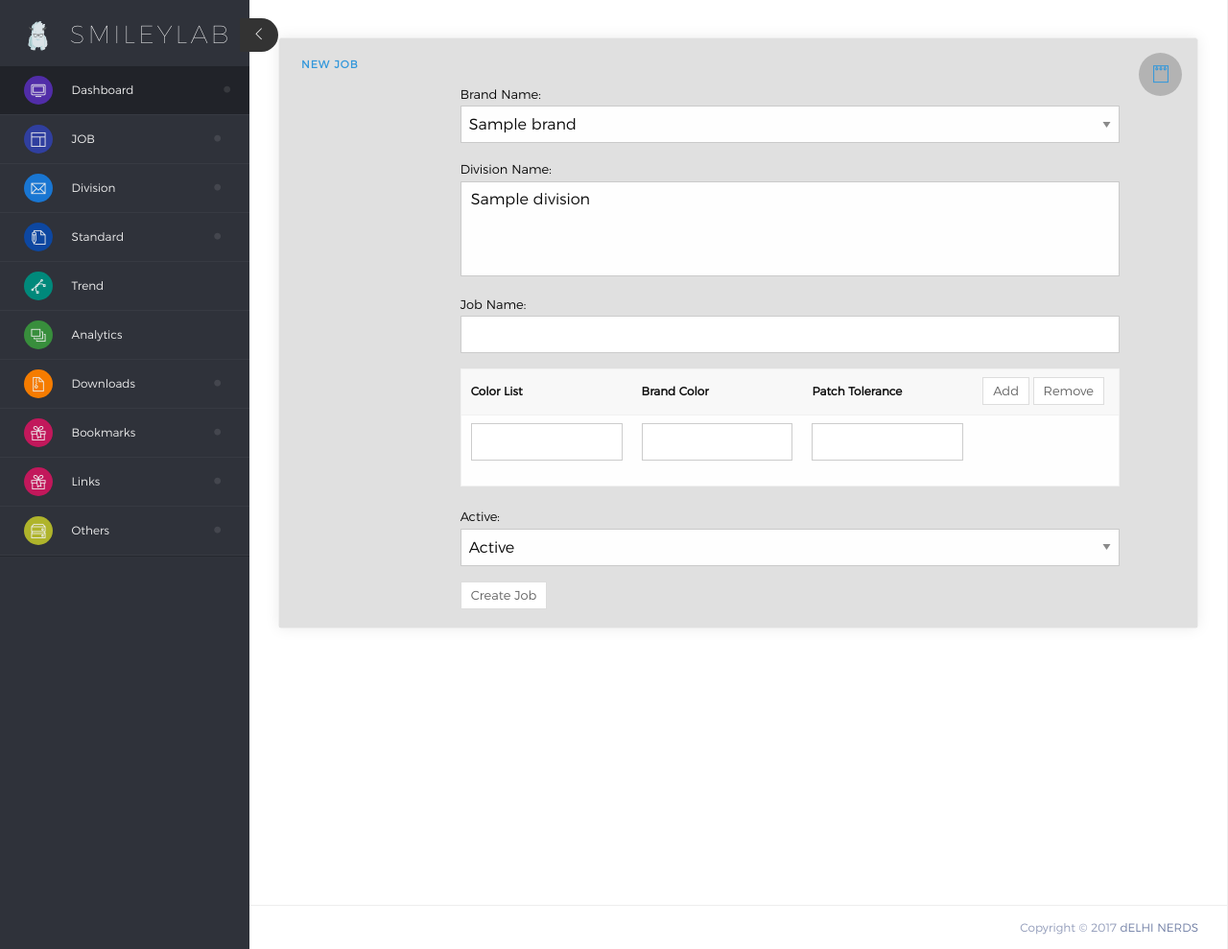
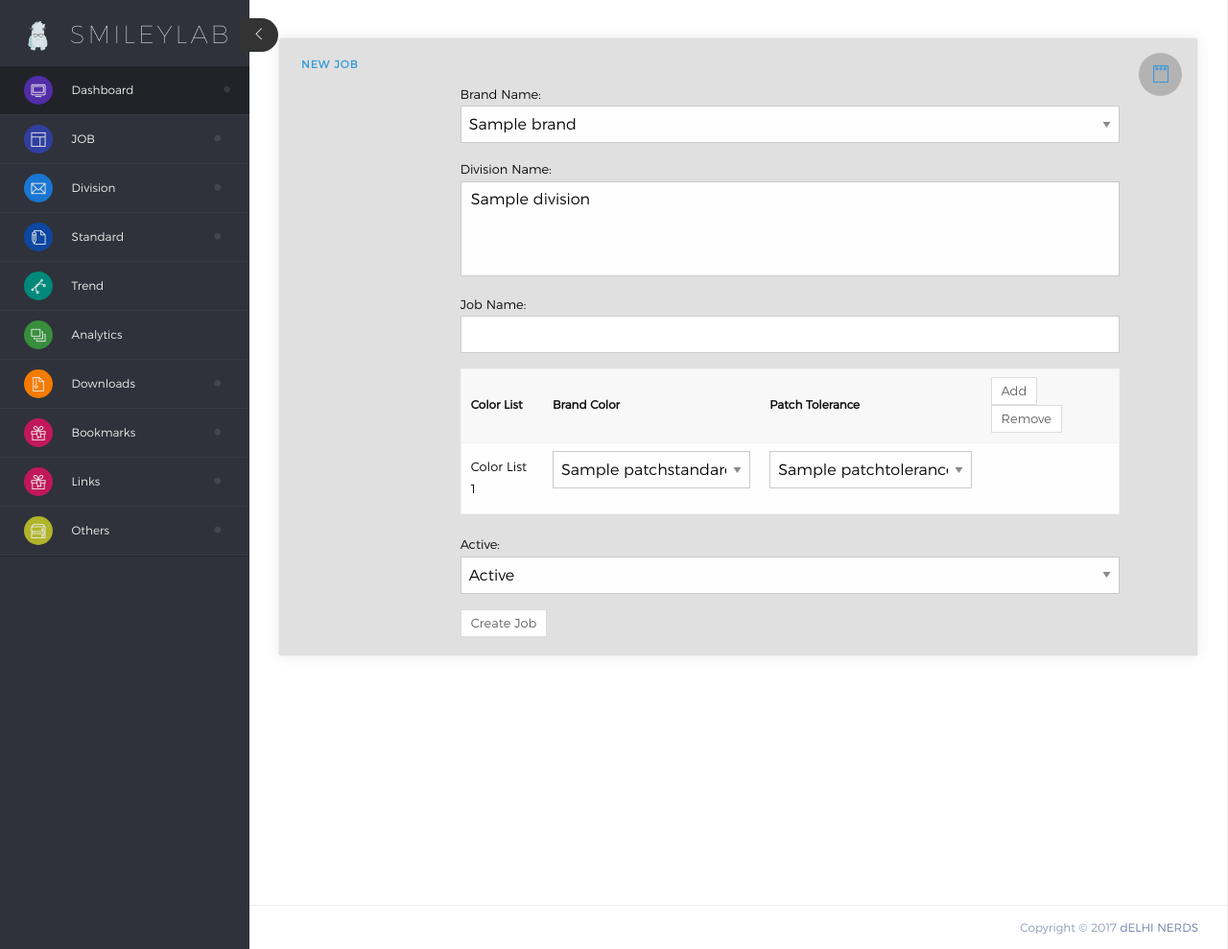
Before and after one commit to dotslash227/smileylab-crm, a Django app: page /job in a window 1280 px wide. Shown: the whole page at 96% size. Run offline with Django 3.2, Linux system fonts and the light colour scheme; tables that the repository leaves empty hold one stand-in row (values such as "Sample post"); some libraries are stand-ins or nearby versions; some web fonts are replaced.

Commit message:
job page partial

```diff
--- a/app/urls.py
+++ b/app/urls.py
@@ -11,6 +11,6 @@ urlpatterns = [
     url(r'^role$', views.role, name="role"),
     url(r'^bookmark$', views.bookmark, name="bookmark"),
     url(r'^link$', views.link, name="link"),
-    url(r'^divisionFromBrand$', views.divisionFromBrand, name="divisionFromBrand"),
+    url(r'^valuesFromBrand$', views.valuesFromBrand, name="valuesFromBrand"),
 
 ]
--- a/app/views.py
+++ b/app/views.py
@@ -37,9 +37,11 @@ def index(request):
         else:
             return render(request, "login.html", {})
 
-def divisionFromBrand(request):
+def valuesFromBrand(request):
     resp_dict = {}
-    resp_list=[]
+    div_list=[]
+    ps_list=[]
+    pt_list=[]
 
     if request.method == "GET":
         brand = Brand.objects.get(pk=int(request.GET.get("brand")))
@@ -49,9 +51,24 @@ def divisionFromBrand(request):
             data = {}
             data["id"]=each.id
             data["name"]=each.name
-            resp_list.append(data)
+            div_list.append(data)
+        resp_dict["divisions"]=div_list
+        patchStandard = PatchStandard.objects.filter(brand=brand)
+        for each in patchStandard:
+            data = {}
+            data["id"]=each.id
+            data["name"]=each.name
+            ps_list.append(data)
+        resp_dict["patchStandards"]=ps_list
 
-        resp_dict["divisions"]=resp_list
+        patchTolerance = PatchTolerance.objects.filter(brand=brand)
+        for each in patchTolerance:
+            data = {}
+            data["id"]=each.id
+            data["name"]=each.name
+            pt_list.append(data)
+        resp_dict["patchTolerances"]=pt_list
+
         return JsonResponse(resp_dict,safe=False)
     else:
         return JsonResponse({"error":"error"})
@@ -243,7 +260,6 @@ def patchStandard(request):
             "rgbRange": ["R", "G", "B"],
         })
 
-
 def patchTolerance(request):
     if request.method == "POST":
 
@@ -352,7 +368,6 @@ def patchTolerance(request):
             "dE2000LevelRange": xrange(1,4),
         })
 
-
 def role(request):
     return render(request, "app/role.html", {})
 
--- a/templates/app/job.html
+++ b/templates/app/job.html
@@ -13,20 +13,50 @@
             <div class="medium-9 columns ">
               <div>
 
+                <script>
+                  //used below for maitaining Color List count
+                  var colorCount=1;
+                </script>
 
                 <script>
                   function report(value) {
                     if (value=="") return; // please select - possibly you want something else here
                     else{
-                      $.get("{%url "app:divisionFromBrand" %}", { "brand": value},
-                          function(divisions){
-                              //  console.log(divisions, divisions["divisions"].length);
-                               $('#mySelect option').remove();
-                               for(var count=0; count < divisions["divisions"].length; count++){
-                                //  console.log("values",divisions["divisions"][count]["id"] );
-                                $('#mySelect').append( new Option(divisions["divisions"][count]["name"],divisions["divisions"][count]["id"]) );
+                      $.get("{%url "app:valuesFromBrand" %}", { "brand": value },
+                          function(values){
+                              console.log("values=", values);
+                               $('#divisionOptions option').remove();
+                               for(var count=0; count < values["divisions"].length; count++){
+                                 //  console.log("values",divisions["divisions"][count]["id"] );
+                                $('#divisionOptions').append( new Option(values["divisions"][count]["name"],values["divisions"][count]["id"]) );
                                }
-                              //  $('#mySelect').append( new Option(text,val) );
+
+
+                              // $('#brandColorOptions1 option').remove();
+                              // for(var count=0; count < values["patchStandards"].length; count++){
+                              // //  console.log("patchStandards",values["patchStandards"][count]["id"], values["patchStandards"][count]["name"] );
+                              //  $('#brandColorOptions1').append( new Option(values["patchStandards"][count]["name"],values["patchStandards"][count]["id"]) );
+                              // }
+                              //
+                              // $('#patchToleranceOptions1 option').remove();
+                              // for(var count=0; count < values["patchTolerances"].length; count++){
+                              //   //  console.log("patchTolerances",values["patchTolerances"][count]["id"], values["patchTolerances"][count]["name"] );
+                              //  $('#patchToleranceOptions1').append( new Option(values["patchTolerances"][count]["name"],values["patchTolerances"][count]["id"]) );
+                              // }
+
+
+                              $('select[name^=brandColor] option').remove();
+                              for(var count=0; count < values["patchStandards"].length; count++){
+                              //  console.log("patchStandards",values["patchStandards"][count]["id"], values["patchStandards"][count]["name"] );
+                               $('select[name^=brandColor]').append( new Option(values["patchStandards"][count]["name"],values["patchStandards"][count]["id"]) );
+                              }
+
+                              $('select[name^=patchTolerance] option').remove();
+                              for(var count=0; count < values["patchTolerances"].length; count++){
+                                //  console.log("patchTolerances",values["patchTolerances"][count]["id"], values["patchTolerances"][count]["name"] );
+                               $('select[name^=patchTolerance]').append( new Option(values["patchTolerances"][count]["name"],values["patchTolerances"][count]["id"]) );
+                              }
+
                       }).fail(function(){
                           console.log("error");
                       });
@@ -41,7 +71,7 @@
 
                   <div class="form-group">
 
-                    <label  >Brand Name:</label>
+                    <label>Brand Name:</label>
                     <select name="brand" class="form-control" onchange="report(this.value)">
                       {%for each in brands %}
                         <option value={{each.pk}}>{{each.name}}</option>
@@ -53,8 +83,7 @@
 
                   <div class="form-group">
                     <label  name="brand">Division Name:</label>
-                    <select id="mySelect" multiple class="form-control" required>
-
+                    <select id="divisionOptions" name="divisions" multiple class="form-control" required>
                     </select>
                   </div>
 
@@ -78,39 +107,45 @@
 
                         </tr>
                       </thead>
-                      <script>
-                        var count=1;
-                      </script>
+
                       <script>
                         function fieldAdd() {
-                          count+=1;
+                          colorCount+=1;
                           $('#addTable').append(
-                            "<tr><td><input type='text' class='form-control' name='colorList"+count+"'></td><td><input type='text' class='form-control' name='brandColor"+count+"'></td><td><input type='text' class='form-control' name='patchTolerance"+count+"'></td><td></tr>"
+                            `<tr>
+                              <td><label  name='colorListLable`+colorCount+`'>Color List `+colorCount+`</label></td>
+                              <td><select id='brandColorOptions`+colorCount+`' name='brandColor`+colorCount+`' class='form-control'></select></td>
+                              <td><select id='patchToleranceOptions`+colorCount+`' name='patchTolerance`+colorCount+`' class='form-control'></select></td>
+                              <td></td>
+                            </tr>`
                           )
                         }
                       </script>
                       <script>
                       function fieldRemove() {
-                        count-=1;
-                        console.log("here");
-                        $('#addTable tr').last().remove()
+                        if(colorCount!=1){
+                          colorCount-=1;
+                          console.log("here");
+                          $('#addTable tr').last().remove()
+                        }
                         return false;
+
                       }
 
                       </script>
 
                       <tbody id="addTable">
                         <tr>
-                          <td><input type="text" class="form-control" name="colorList1" required></td>
-                          <td><input type="text" class="form-control" name="brandColor1" required></td>
-                          <td><input type="text" class="form-control" name="patchTolerance1" required></td>
+                          <td><label  name="colorListLable1">Color List 1</label></td>
+                          <td><select id="brandColorOptions1" name="brandColor1" class="form-control"></select></td>
+                          <td><select id="patchToleranceOptions1" name="patchTolerance1" class="form-control"></select></td>
                           <td></td>
                         </tr>
 
                       </tbody>
                     </table>
 
-                    <label  >Active:</label>
+                    <label>Active:</label>
                     <select name="active" class="form-control" required>
                           <option value="True">Active</option>
                           <option value="False">Inactive</option>
```
